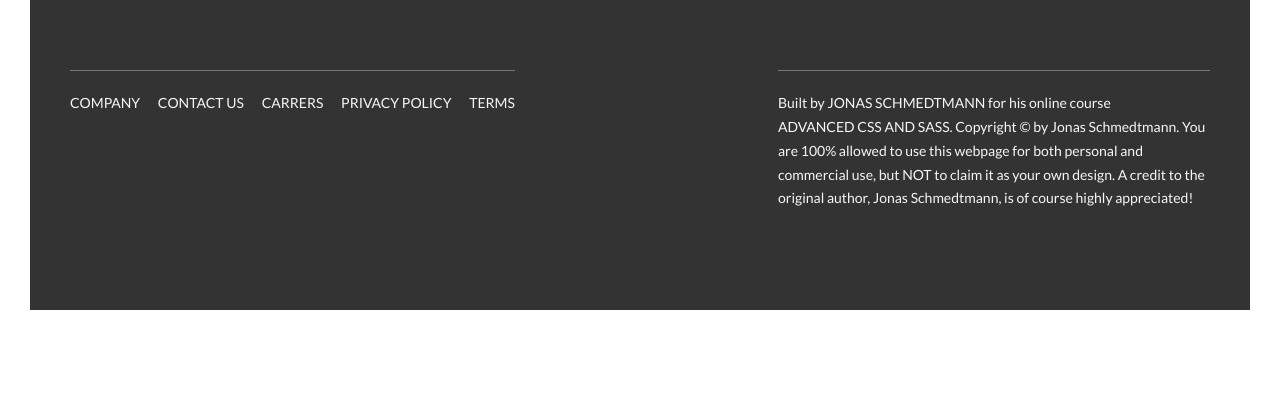
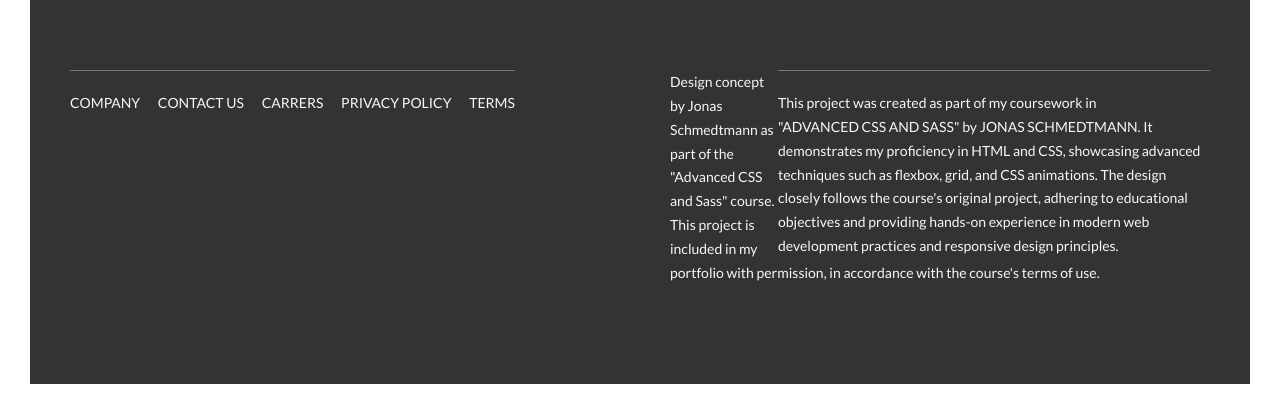
Before and after one commit to chineduknight/Natours, a website: page index.html in a window 1280 px wide. Shown: the part 5815-6229 px from the top of the page. Before the commit the page ends 6155 px from the top, so only its background shows below. Drawn offline with Linux system fonts and the light colour scheme.

Commit message:
Update index.html
Updated the credits section

```diff
--- a/index.html
+++ b/index.html
@@ -388,14 +388,15 @@
                         </ul>
                     </div>
                 </div>
-                <div class="col-1-of-2">
-                    <p class="footer__copyright">
-                        Built by <a href="#" class="footer__link">Jonas Schmedtmann</a> for his online course <a href="#" class="footer__link">Advanced CSS and Sass</a>.
-                        Copyright &copy; by Jonas Schmedtmann. You are 100% allowed to use this webpage for both personal
-                        and commercial use, but NOT to claim it as your own design. A credit to the original author, Jonas
-                        Schmedtmann, is of course highly appreciated!
-                    </p>
-                </div>
+               <div class="col-1-of-2">
+    <p class="footer__copyright">
+        This project was created as part of my coursework in <a href="#" class="footer__link">"Advanced CSS and Sass"</a> by <a href="#" class="footer__link">Jonas Schmedtmann</a>. It demonstrates my proficiency in HTML and CSS, showcasing advanced techniques such as flexbox, grid, and CSS animations. The design closely follows the course's original project, adhering to educational objectives and providing hands-on experience in modern web development practices and responsive design principles.
+    </p>
+    <p class="footer__credit">
+        Design concept by Jonas Schmedtmann as part of the "Advanced CSS and Sass" course. This project is included in my portfolio with permission, in accordance with the course's terms of use.
+    </p>
+</div>
+
             </div>
         </footer>
 
```
